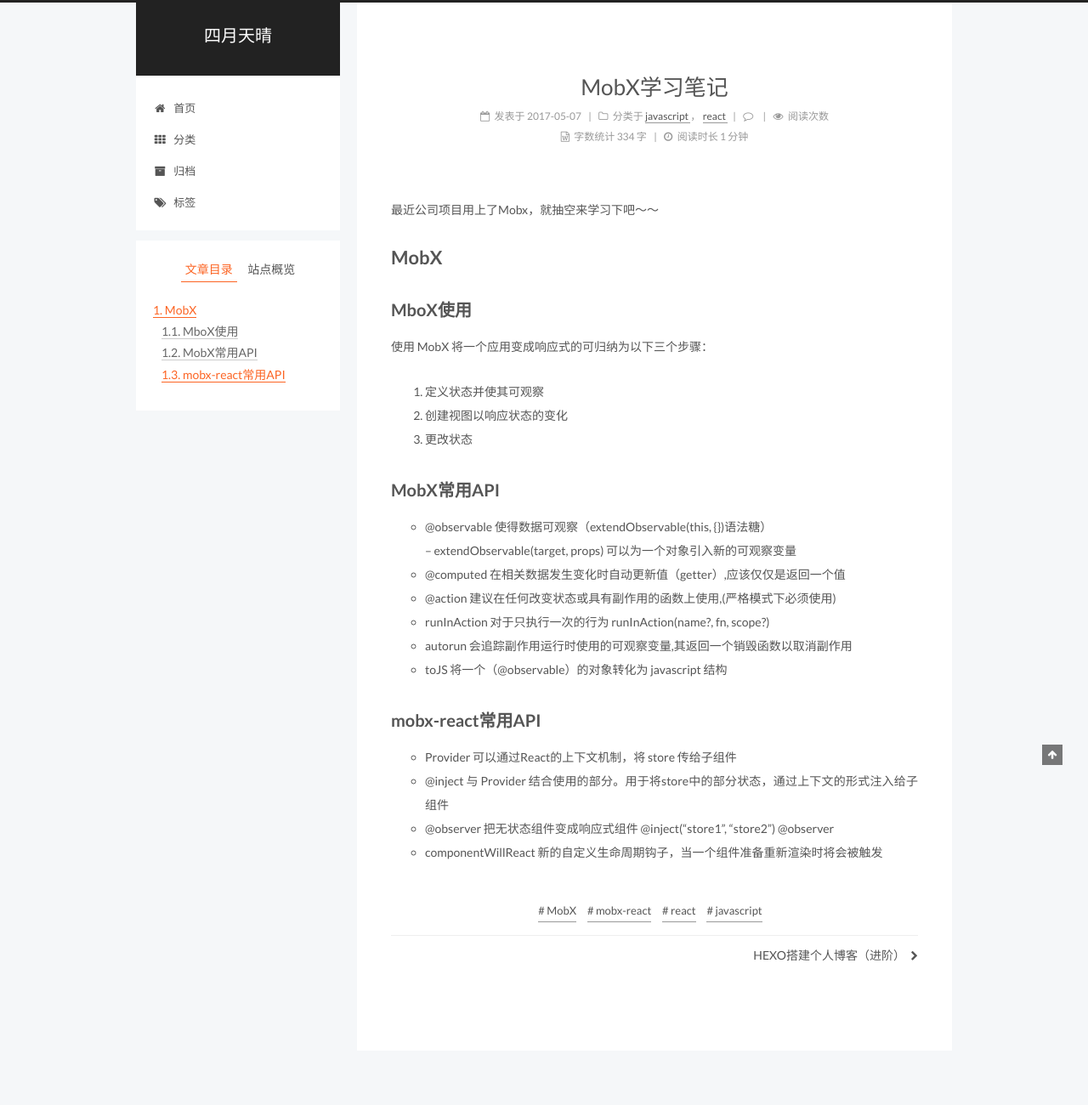
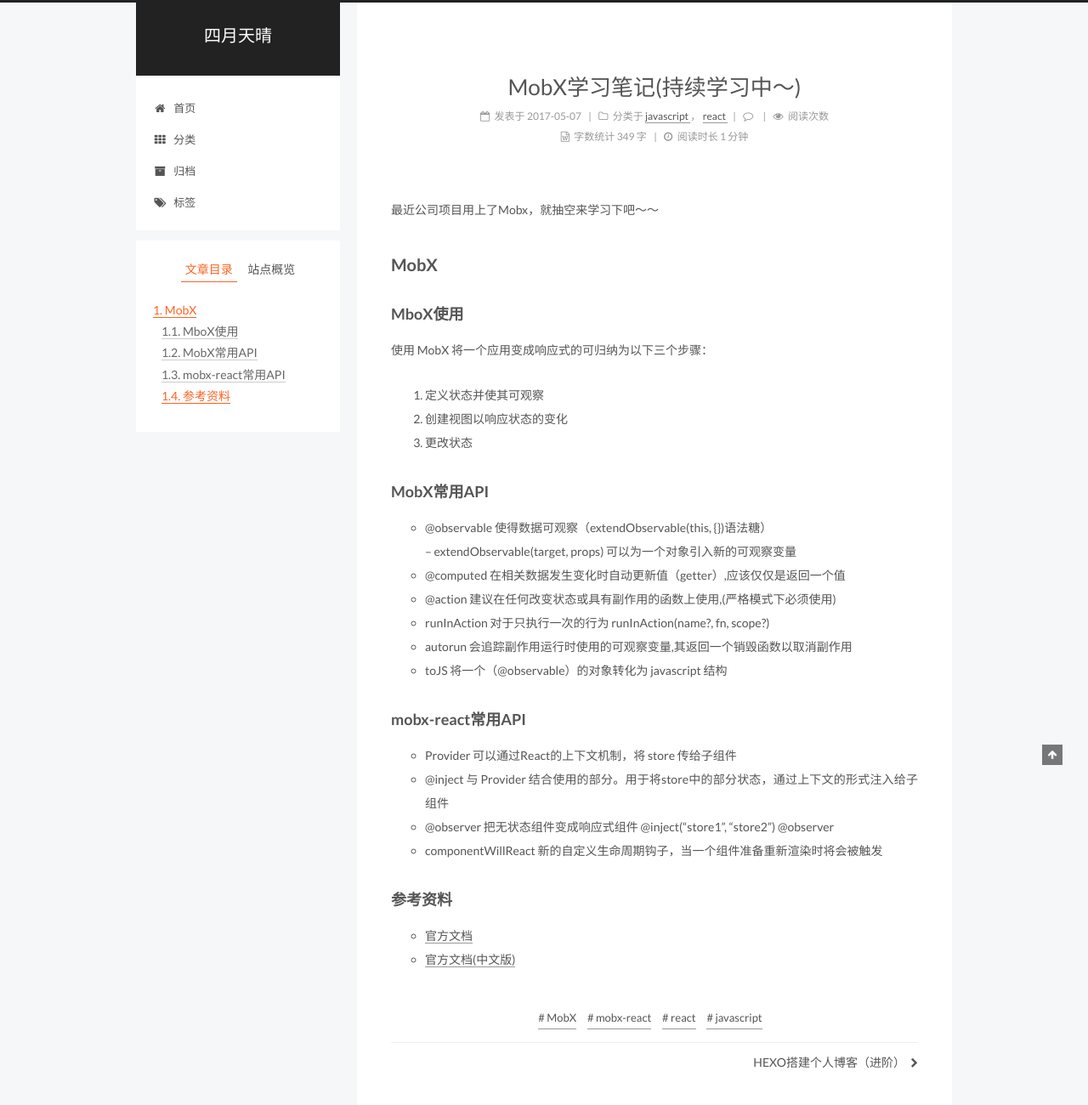
Before and after one commit to ztktct/ztktct.github.io, a plain HTML site: page 2017/05/07/Mobx学习笔记/index.html in a window 1280 px wide. Shown: the top 1300 px of the page at 85% size. Drawn offline with Linux system fonts and the light colour scheme; a script that the page names is missing.

Commit message:
Site updated: 2017-05-07 22:41:05

```diff
--- a/2017/05/07/Mobx学习笔记/index.html
+++ b/2017/05/07/Mobx学习笔记/index.html
@@ -88,13 +88,13 @@
 <meta name="description" content="最近公司项目用上了Mobx，就抽空来学习下吧～～ MobXMboX使用使用 MobX 将一个应用变成响应式的可归纳为以下三个步骤：  定义状态并使其可观察 创建视图以响应状态的变化 更改状态  MobX常用API @observable 使得数据可观察（extendObservable(this, {})语法糖）– extendObservable(target, props) 可以为一个对象引入">
 <meta name="keywords" content="MobX,mobx-react,react,javascript">
 <meta property="og:type" content="article">
-<meta property="og:title" content="MobX学习笔记">
+<meta property="og:title" content="MobX学习笔记(持续学习中～)">
 <meta property="og:url" content="http://yoursite.com/2017/05/07/Mobx学习笔记/index.html">
 <meta property="og:site_name" content="四月天晴">
 <meta property="og:description" content="最近公司项目用上了Mobx，就抽空来学习下吧～～ MobXMboX使用使用 MobX 将一个应用变成响应式的可归纳为以下三个步骤：  定义状态并使其可观察 创建视图以响应状态的变化 更改状态  MobX常用API @observable 使得数据可观察（extendObservable(this, {})语法糖）– extendObservable(target, props) 可以为一个对象引入">
-<meta property="og:updated_time" content="2017-05-07T14:36:20.372Z">
+<meta property="og:updated_time" content="2017-05-07T14:40:54.121Z">
 <meta name="twitter:card" content="summary">
-<meta name="twitter:title" content="MobX学习笔记">
+<meta name="twitter:title" content="MobX学习笔记(持续学习中～)">
 <meta name="twitter:description" content="最近公司项目用上了Mobx，就抽空来学习下吧～～ MobXMboX使用使用 MobX 将一个应用变成响应式的可归纳为以下三个步骤：  定义状态并使其可观察 创建视图以响应状态的变化 更改状态  MobX常用API @observable 使得数据可观察（extendObservable(this, {})语法糖）– extendObservable(target, props) 可以为一个对象引入">
 
 
@@ -129,7 +129,7 @@
 
 
 
-  <title> MobX学习笔记 | 四月天晴 </title>
+  <title> MobX学习笔记(持续学习中～) | 四月天晴 </title>
 </head>
 
 <body itemscope="" itemtype="http://schema.org/WebPage" lang="zh-Hans">
@@ -289,7 +289,7 @@
 
 
 
-                MobX学习笔记
+                MobX学习笔记(持续学习中～)
 
 
           </h1>
@@ -365,7 +365,7 @@
 
 
 
-             <span id="/2017/05/07/Mobx学习笔记/" class="leancloud_visitors" data-flag-title="MobX学习笔记">
+             <span id="/2017/05/07/Mobx学习笔记/" class="leancloud_visitors" data-flag-title="MobX学习笔记(持续学习中～)">
                <span class="post-meta-divider">|</span>
                <span class="post-meta-item-icon">
                  <i class="fa fa-eye"></i>
@@ -389,7 +389,7 @@
                   <span class="post-meta-item-text">字数统计</span>
 
                 <span title="字数统计">
-                  334 字
+                  349 字
                 </span>
 
 
@@ -425,13 +425,13 @@
 
 
         <p>最近公司项目用上了Mobx，就抽空来学习下吧～～</p>
-<h1 id="MobX"><a href="#MobX" class="headerlink" title="MobX"></a>MobX</h1><h2 id="MboX使用"><a href="#MboX使用" class="headerlink" title="MboX使用"></a>MboX使用</h2><p>使用 MobX 将一个应用变成响应式的可归纳为以下三个步骤：</p>
+<h2 id="MobX"><a href="#MobX" class="headerlink" title="MobX"></a>MobX</h2><h3 id="MboX使用"><a href="#MboX使用" class="headerlink" title="MboX使用"></a>MboX使用</h3><p>使用 MobX 将一个应用变成响应式的可归纳为以下三个步骤：</p>
 <ol>
 <li>定义状态并使其可观察</li>
 <li>创建视图以响应状态的变化</li>
 <li>更改状态</li>
 </ol>
-<h2 id="MobX常用API"><a href="#MobX常用API" class="headerlink" title="MobX常用API"></a>MobX常用API</h2><ul>
+<h3 id="MobX常用API"><a href="#MobX常用API" class="headerlink" title="MobX常用API"></a>MobX常用API</h3><ul>
 <li>@observable 使得数据可观察（extendObservable(this, {})语法糖）<br>– extendObservable(target, props) 可以为一个对象引入新的可观察变量</li>
 <li>@computed 在相关数据发生变化时自动更新值（getter）,应该仅仅是返回一个值</li>
 <li>@action 建议在任何改变状态或具有副作用的函数上使用,(严格模式下必须使用)</li>
@@ -439,11 +439,15 @@
 <li>autorun 会追踪副作用运行时使用的可观察变量,其返回一个销毁函数以取消副作用</li>
 <li>toJS 将一个（@observable）的对象转化为 javascript 结构</li>
 </ul>
-<h2 id="mobx-react常用API"><a href="#mobx-react常用API" class="headerlink" title="mobx-react常用API"></a>mobx-react常用API</h2><ul>
+<h3 id="mobx-react常用API"><a href="#mobx-react常用API" class="headerlink" title="mobx-react常用API"></a>mobx-react常用API</h3><ul>
 <li>Provider 可以通过React的上下文机制，将 store 传给子组件</li>
 <li>@inject 与 Provider 结合使用的部分。用于将store中的部分状态，通过上下文的形式注入给子组件  </li>
 <li>@observer 把无状态组件变成响应式组件 @inject(“store1”, “store2”) @observer</li>
 <li>componentWillReact 新的自定义生命周期钩子，当一个组件准备重新渲染时将会被触发</li>
+</ul>
+<h3 id="参考资料"><a href="#参考资料" class="headerlink" title="参考资料"></a>参考资料</h3><ul>
+<li><a href="https://mobx.js.org/index.html" rel="external nofollow noopener noreferrer" target="_blank">官方文档</a></li>
+<li><a href="http://cn.mobx.js.org/" rel="external nofollow noopener noreferrer" target="_blank">官方文档(中文版)</a></li>
 </ul>
 
 
@@ -641,7 +645,7 @@
 
 
 
-              <div class="post-toc-content"><ol class="nav"><li class="nav-item nav-level-1"><a class="nav-link" href="#MobX"><span class="nav-number">1.</span> <span class="nav-text">MobX</span></a><ol class="nav-child"><li class="nav-item nav-level-2"><a class="nav-link" href="#MboX使用"><span class="nav-number">1.1.</span> <span class="nav-text">MboX使用</span></a></li><li class="nav-item nav-level-2"><a class="nav-link" href="#MobX常用API"><span class="nav-number">1.2.</span> <span class="nav-text">MobX常用API</span></a></li><li class="nav-item nav-level-2"><a class="nav-link" href="#mobx-react常用API"><span class="nav-number">1.3.</span> <span class="nav-text">mobx-react常用API</span></a></li></ol></li></ol></div>
+              <div class="post-toc-content"><ol class="nav"><li class="nav-item nav-level-2"><a class="nav-link" href="#MobX"><span class="nav-number">1.</span> <span class="nav-text">MobX</span></a><ol class="nav-child"><li class="nav-item nav-level-3"><a class="nav-link" href="#MboX使用"><span class="nav-number">1.1.</span> <span class="nav-text">MboX使用</span></a></li><li class="nav-item nav-level-3"><a class="nav-link" href="#MobX常用API"><span class="nav-number">1.2.</span> <span class="nav-text">MobX常用API</span></a></li><li class="nav-item nav-level-3"><a class="nav-link" href="#mobx-react常用API"><span class="nav-number">1.3.</span> <span class="nav-text">mobx-react常用API</span></a></li><li class="nav-item nav-level-3"><a class="nav-link" href="#参考资料"><span class="nav-number">1.4.</span> <span class="nav-text">参考资料</span></a></li></ol></li></ol></div>
 
 
           </div>
--- a/css/main.css
+++ b/css/main.css
@@ -1692,7 +1692,7 @@ pre .javascript .function {
   width: 4px;
   height: 4px;
   border-radius: 50%;
-  background: #ffff6b;
+  background: #b5ff41;
 }
 .links-of-blogroll {
   font-size: 13px;
```
Also changed, not shown: 2017/05/06/HEXO搭建博客进阶/index.html (+2 -2 lines), archives/2017/05/index.html (+1 -1 lines), archives/2017/index.html (+1 -1 lines), archives/index.html (+1 -1 lines), categories/javascript/index.html (+1 -1 lines), categories/javascript/react/index.html (+1 -1 lines), index.html (+10 -6 lines), tags/MobX/index.html (+1 -1 lines), tags/javascript/index.html (+1 -1 lines), tags/mobx-react/index.html (+1 -1 lines), tags/react/index.html (+1 -1 lines).
